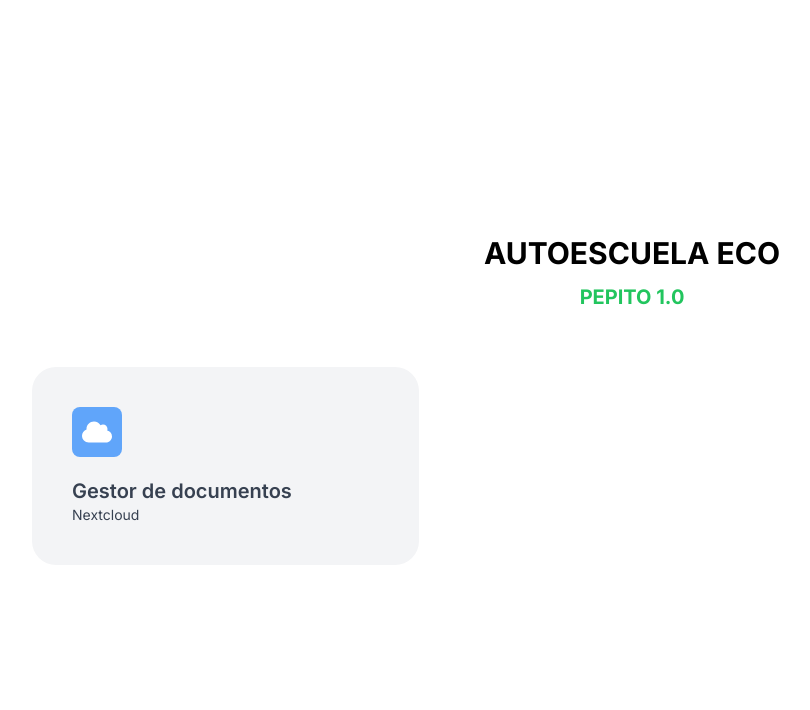
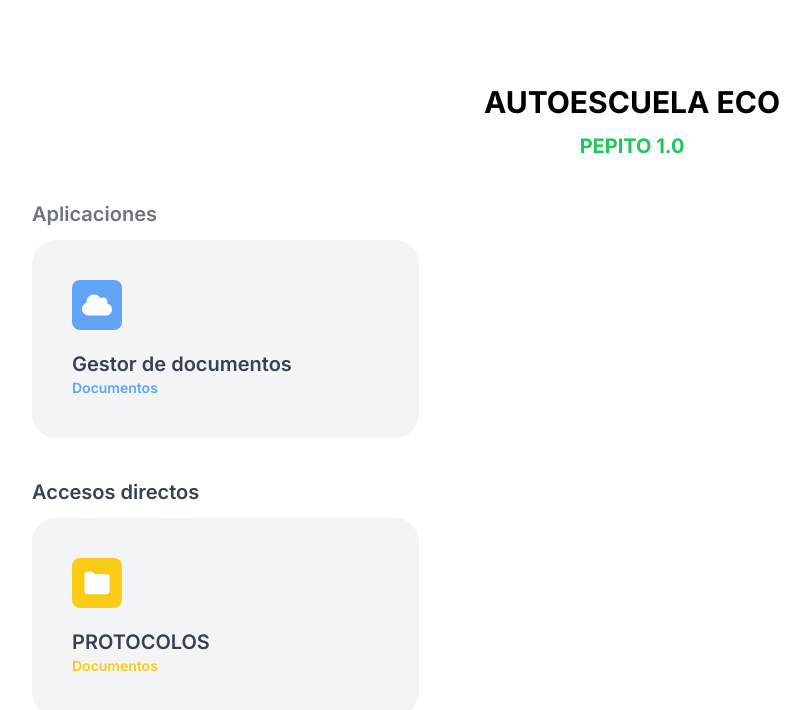
Before and after one commit to josericardopenase/drivingschool_intranet, a Next.js app: page / in a window 1280 px wide. Shown: the top 710 px of the page, without its empty margins (8-818 px from the left). Built offline with nearby package versions, Linux system fonts and the light colour scheme.

Commit message:
finished

```diff
--- a/app/page.tsx
+++ b/app/page.tsx
@@ -1,5 +1,12 @@
 import Image from "next/image";
-import { BiChat, BiLock, BiLockAlt, BiSolidLock } from "react-icons/bi";
+import {
+  BiChat,
+  BiFolder,
+  BiLock,
+  BiLockAlt,
+  BiSolidFolder,
+  BiSolidLock,
+} from "react-icons/bi";
 import { FaCloud, FaMessage } from "react-icons/fa6";
 import { IoIosLock } from "react-icons/io";
 import { IoChatbubble } from "react-icons/io5";
@@ -12,7 +19,11 @@ export default function Home() {
           <h1 className="text-center text-3xl font-bold">AUTOESCUELA ECO</h1>
           <h2 className="mt-3 text-xl font-bold text-green-500">PEPITO 1.0</h2>
         </section>
-        <section className="mt-14 grid grid-cols-3 w-full gap-5">
+
+        <h1 className="text-xl mt-10 font-semibold text-gray-500">
+          Aplicaciones
+        </h1>
+        <section className="mt-3 grid grid-cols-3 w-full gap-5">
           <a
             href="https://documentos.autoescuelaseco.cloud/"
             target="_blank"
@@ -24,8 +35,29 @@ export default function Home() {
             <p className="font-semibold text-xl text-gray-700 mt-5">
               Gestor de documentos
             </p>
-            <p className="text-sm text-gray-700 mt-0 text-blue-400">
-              Nextcloud
+            <p className="text-sm font-semibold mt-0 text-blue-400">
+              Documentos
+            </p>
+          </a>
+        </section>
+
+        <h1 className="text-xl mt-10 font-semibold text-gray-700">
+          Accesos directos
+        </h1>
+        <section className="mt-3 grid grid-cols-3 w-full gap-5">
+          <a
+            href="https://documentos.autoescuelaseco.cloud/index.php/f/2856"
+            target="_blank"
+            className="bg-gray-100 p-10 rounded-3xl w-full "
+          >
+            <div className="h-[50px] w-[50px] bg-yellow-400 flex justify-center items-center rounded-lg text-white">
+              <BiSolidFolder size="30" />
+            </div>
+            <p className="font-semibold text-xl text-gray-700 mt-5">
+              PROTOCOLOS
+            </p>
+            <p className="text-sm mt-0 text-yellow-400 font-semibold">
+              Documentos
             </p>
           </a>
         </section>
```
